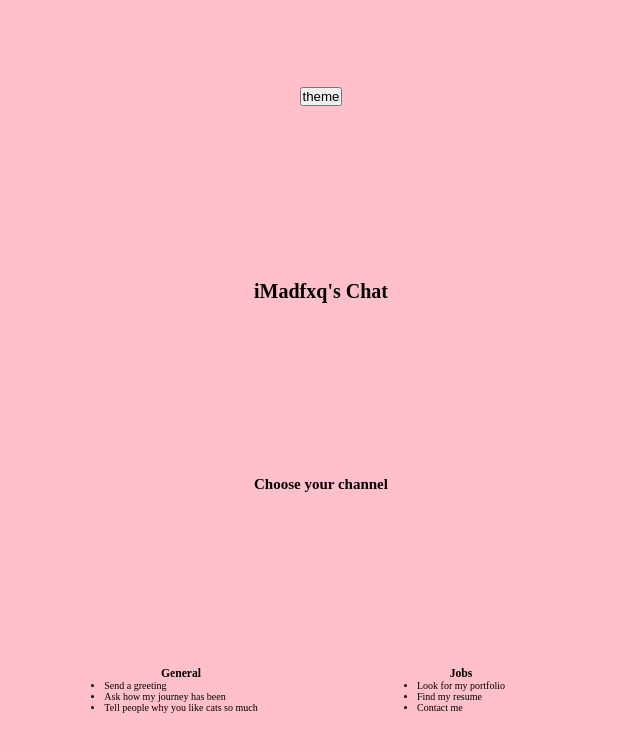
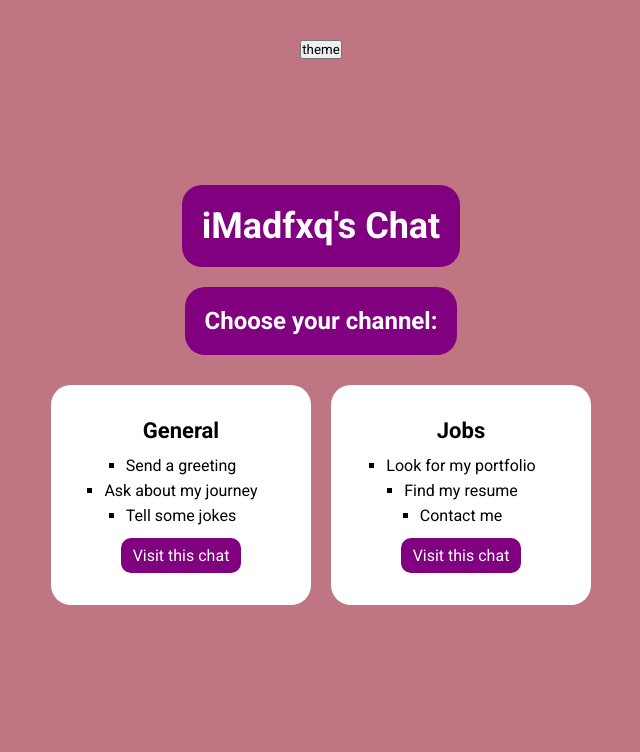
Before and after one commit to iMadfxq/React-Chat-App, a React (Create React App) app: page / in a window 1280 px wide. Shown: the top 752 px of the page, without its empty margins (319-959 px from the left). Built offline with nearby package versions, Linux system fonts and the light colour scheme.

Commit message:
Home design totally finished

```diff
--- a/public/index.html
+++ b/public/index.html
@@ -5,12 +5,15 @@
     <link rel="icon" href="%PUBLIC_URL%/favicon.ico" />
     <meta name="viewport" content="width=device-width, initial-scale=1" />
     <meta name="theme-color" content="#61dbfb" />
-    <meta
-      name="description"
-      content="Communicate with iMadfxq"
-    />
+    <meta name="description" content="Communicate with iMadfxq" />
     <link rel="apple-touch-icon" href="%PUBLIC_URL%/logo192.png" />
     <link rel="manifest" href="%PUBLIC_URL%/manifest.json" />
+    <link rel="preconnect" href="https://fonts.googleapis.com" />
+    <link rel="preconnect" href="https://fonts.gstatic.com" crossorigin />
+    <link
+      href="https://fonts.googleapis.com/css2?family=Roboto:wght@400;700&display=swap"
+      rel="stylesheet"
+    />
     <title>iMadfxq's Chat App</title>
   </head>
   <body>
--- a/src/Routes/Home/home.route.jsx
+++ b/src/Routes/Home/home.route.jsx
@@ -1,29 +1,33 @@
-import './home.styles.scss'
+import "./home.styles.scss";
 
 export default function Home() {
   return (
-    <main className='main'>
-      <button>theme</button>
-      <h1>iMadfxq's Chat</h1>
-      <h2>Choose your channel</h2>
+    <main className="main">
+      <button className="main__themeSelector">theme</button>
+      <section className="main__title">
+        <h1>iMadfxq's Chat</h1>
+        <h2>Choose your channel:</h2>
+      </section>
       <section className="main__channelSelector">
-        <article className='main__channelSelector--general'>
+        <article className="main__channelSelector--general">
           <h3>General</h3>
           <ul>
             <li>Send a greeting</li>
-            <li>Ask how my journey has been</li>
-            <li>Tell people why you like cats so much</li>
+            <li>Ask about my journey</li>
+            <li>Tell some jokes</li>
           </ul>
+          <button>Visit this chat</button>
         </article>
-        <article className='main__channelSelector--jobs'>
+        <article className="main__channelSelector--jobs">
           <h3>Jobs</h3>
           <ul>
             <li>Look for my portfolio</li>
             <li>Find my resume</li>
             <li>Contact me</li>
           </ul>
+          <button>Visit this chat</button>
         </article>
       </section>
     </main>
-  )
+  );
 }
--- a/src/Routes/Home/home.styles.scss
+++ b/src/Routes/Home/home.styles.scss
@@ -1,21 +1,91 @@
 .main {
   width: 100vw;
   min-height: 100vh;
-  background-color: pink;
+  background-color: rgb(191, 118, 130);
   display: flex;
   flex-direction: column;
   align-items: center;
-  justify-content: space-around;
+  justify-content: center;
+  position: relative;
+
+
+  &__themeSelector {
+    position: absolute;
+    top: 40px;
+  }
+
+  &__title {
+    display: flex;
+    flex-direction: column;
+    align-items: center;
+
+    h1 {
+      font-weight: bold;
+      font-size: 3.6rem;
+      margin-bottom: 20px;
+      background-color: purple;
+      padding: 20px;
+      border-radius: 20px;
+      color: white;
+
+    }
+    h2 {
+      font-weight: bold;
+      font-size: 2.4rem;
+      background-color: purple;
+      padding: 20px;
+      border-radius: 20px;
+      color: white;
+      margin-bottom: 20px;
+    }
+  }
 
   &__channelSelector {
   display: flex;
   justify-content: center;
 
+
   article {
     display: flex;
     flex-direction: column;
     align-items: center;
-    width: 280px;
+    justify-content: center;
+    width: 260px;
+    height: 220px;
+    padding: 20px;
+    background-color: white;
+    margin: 10px;
+    border-radius: 20px;
+
+    h3 {
+      font-size: 2.2rem;
+      margin-bottom: 10px;
+
+    }
+    ul {
+      display: flex;
+      flex-direction: column;
+      align-items: center;
+      width: 180px;
+    }
+
+    li {
+      font-size: 1.6rem;
+      margin: 3px 0px;
+      text-align: center;
+      list-style:square;
+    }
+
+    button {
+      font-size: 1.6rem;
+      margin-top: 10px;
+      width: 120px;
+      min-height: 35px;
+      border: 0;
+      background-color: purple;
+      color: white;
+      border-radius: 10px;
+    }
   }
 }
 }
--- a/src/index.scss
+++ b/src/index.scss
@@ -2,6 +2,8 @@
   box-sizing: border-box;
   padding: 0;
   margin: 0;
+  font-family: 'Roboto', sans-serif;
+  list-style: none;
 }
 
 html {
```
